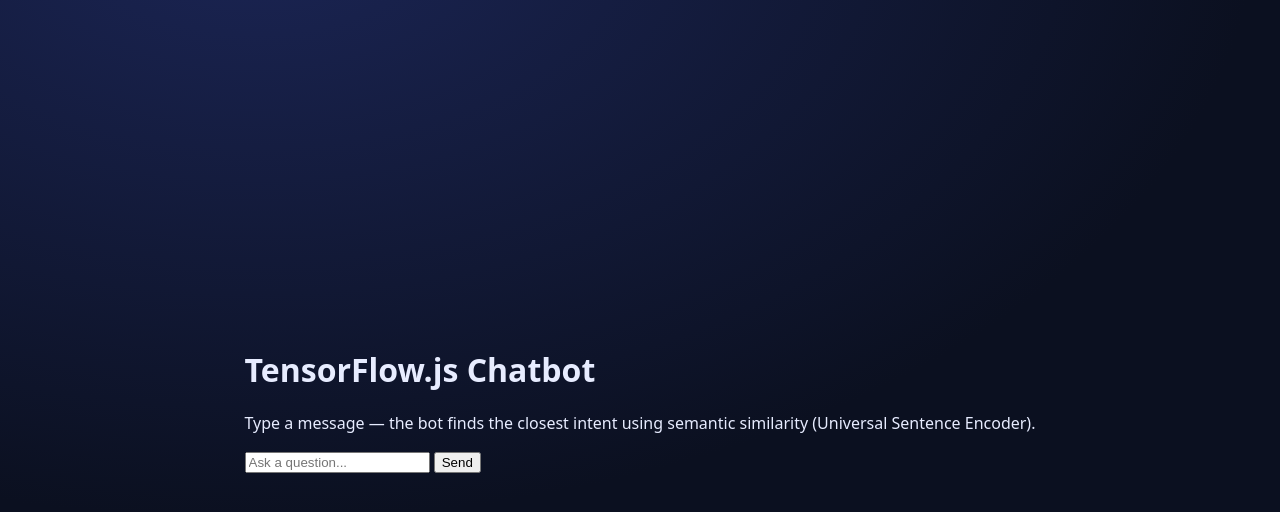
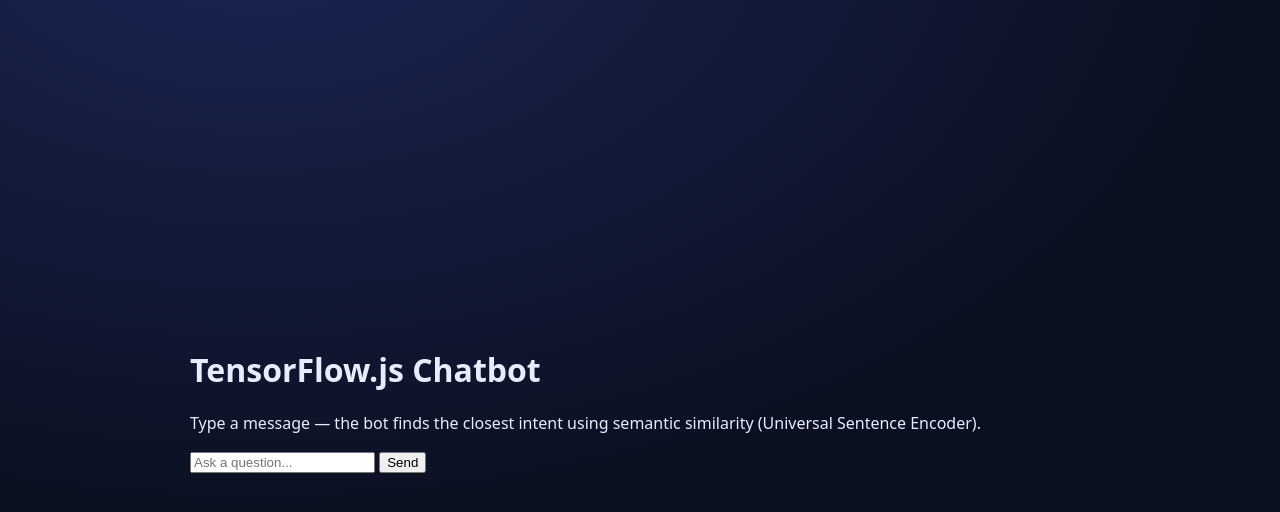
Before and after one commit to iancorbett/chatbot, a plain HTML site: page index.html in a window 1280 px wide. Drawn offline with Linux system fonts and the light colour scheme.

Commit message:
add wrap class to avoid sizing display issues on differing screen sizes

```diff
--- a/styles.css
+++ b/styles.css
@@ -22,3 +22,8 @@
     place-items:center; /*same as saying align items: center and justify items: center*/
     padding:16px;
   }
+
+  .wrap {
+    width: min(900px, 92vw); /* chooses smaller value, on larger screens maxes at 900, on smaller screens we
+    choose 92% instead of exact pixel amount */
+  }
```
